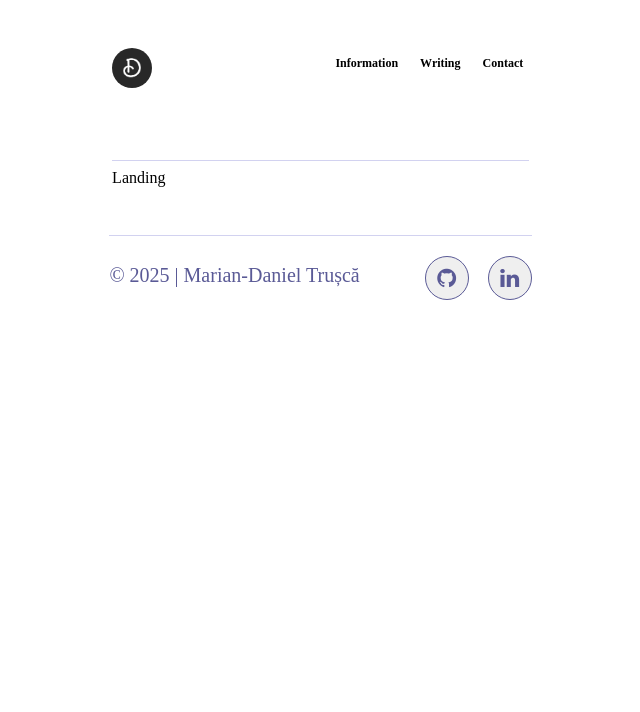
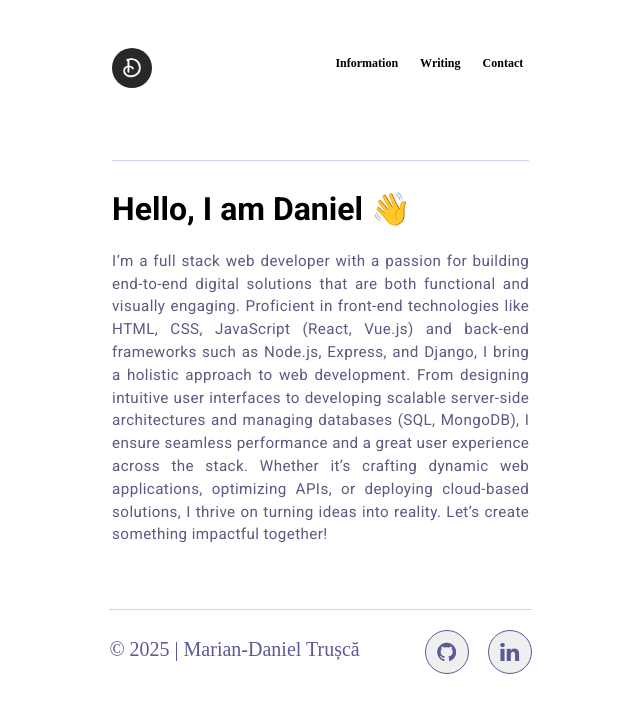
Before and after one commit to DanielT-Dev/Portfolio, a React (Vite) app in the folder portfolio/: page / in a window 1280 px wide. Shown: the top 712 px of the page, without its empty margins (313-953 px from the left). Built offline with nearby package versions, Linux system fonts and the light colour scheme; a web font is replaced by a local one.

Commit message:
Added some placeholder content to the landing page.

```diff
--- a/portfolio/src/components/Landing.jsx
+++ b/portfolio/src/components/Landing.jsx
@@ -5,7 +5,12 @@ import styles from "../styles/Landing.module.css"
 const Landing = () => {
   return (
     <div className={styles.container}>
-        Landing
+        <h1>
+            Hello, I am Daniel 👋
+        </h1>
+        <p>
+            I’m a full stack web developer with a passion for building end-to-end digital solutions that are both functional and visually engaging. Proficient in front-end technologies like HTML, CSS, JavaScript (React, Vue.js) and back-end frameworks such as Node.js, Express, and Django, I bring a holistic approach to web development. From designing intuitive user interfaces to developing scalable server-side architectures and managing databases (SQL, MongoDB), I ensure seamless performance and a great user experience across the stack. Whether it’s crafting dynamic web applications, optimizing APIs, or deploying cloud-based solutions, I thrive on turning ideas into reality. Let’s create something impactful together!
+        </p>
     </div>
   )
 }
--- a/portfolio/src/styles/Landing.module.css
+++ b/portfolio/src/styles/Landing.module.css
@@ -1,8 +1,7 @@
 /*Google Fonts*/
 @import url('https://fonts.googleapis.com/css2?family=Atkinson+Hyperlegible+Mono:ital,wght@0,200..800;1,200..800&display=swap');
 
-.container
-{
+.container {
     width: 33%;
     position: relative;
     left: 33%;
@@ -11,4 +10,13 @@
     padding-bottom: 1vh;
     border-top: 1px solid rgb(210, 210, 240);
     position: relative;
+    font-family: "Roboto", serif;
 }
+
+.container p {
+    letter-spacing: 0.05vh;
+    line-height: 1.5;
+    color: rgb(90, 90, 130);
+    text-align: justify;
+    font-size: 1.9vh;
+}
```
